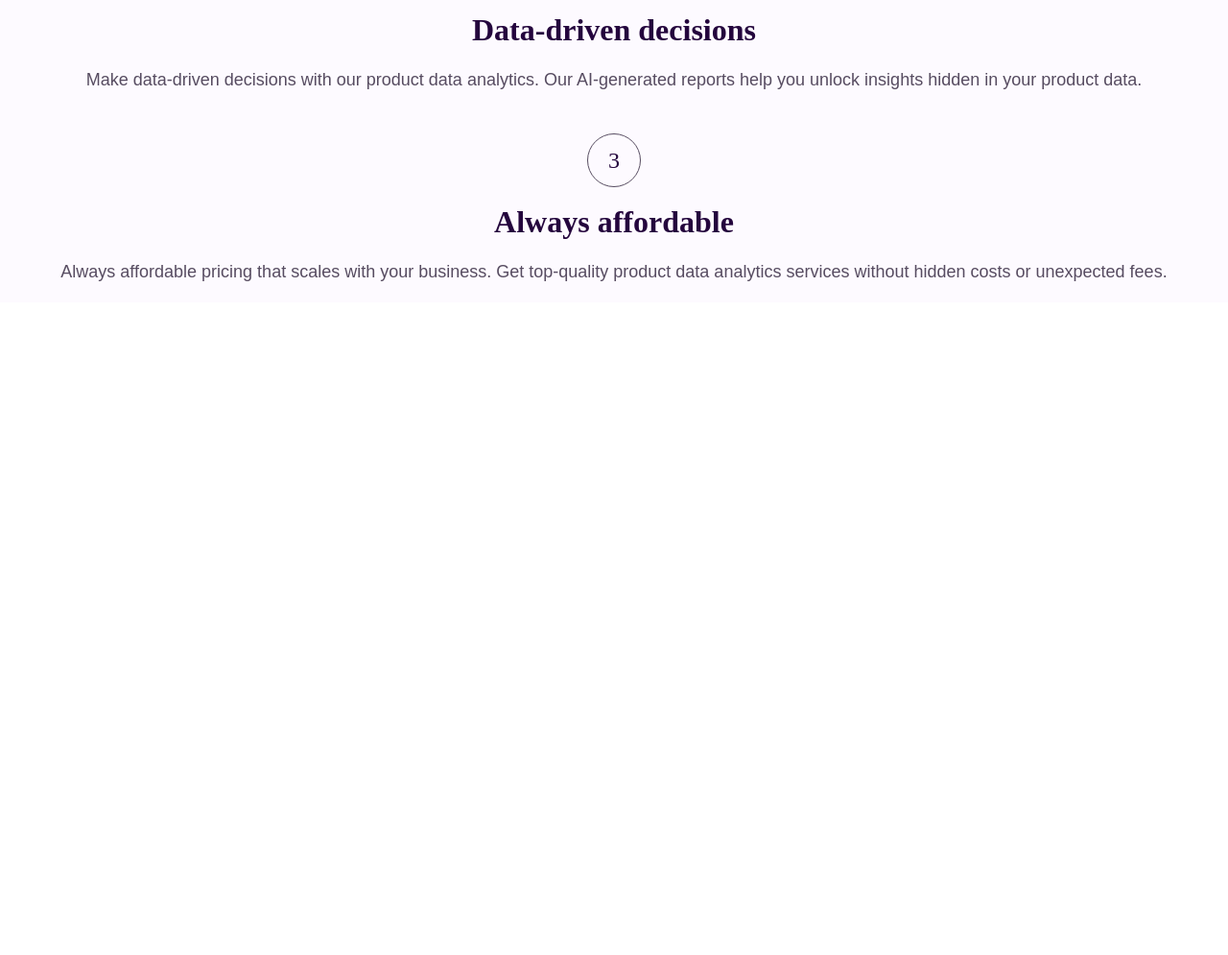
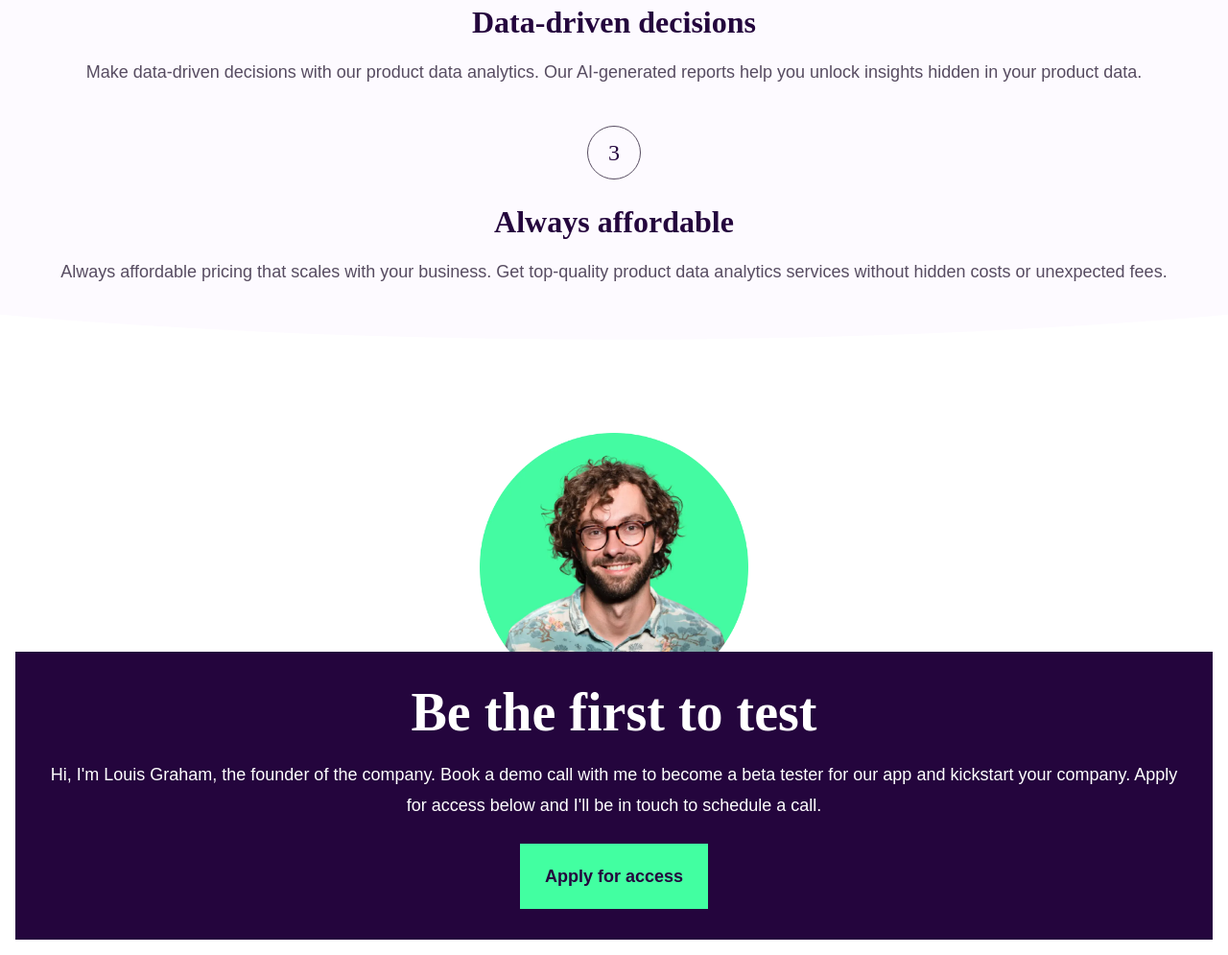
Before and after one commit to alexandermooney/Projects, a plain HTML site: page frontend-mentor/workit/workit-landing-page/starter-code/index.html in a window 1280 px wide. Shown: the part 941-1936 px from the top of the page at 96% size. Before the commit the page ends 1256 px from the top, so only its background shows below. Drawn offline with Linux system fonts and the light colour scheme; a web font is replaced by a local one.

Commit message:
added cta section

```diff
--- a/frontend-mentor/workit/workit-landing-page/starter-code/index.html
+++ b/frontend-mentor/workit/workit-landing-page/starter-code/index.html
@@ -50,7 +50,18 @@
       </div>
     </div>
 
-    <div class="test"></div>
+    <div class="cta">
+      <div class="cta__img">
+        <img src="assets/images/image-founder.webp" alt="">
+      </div>
+      <div class="cta__info">
+        <h3 class="heading--lg">Be the first to test</h3>
+        <p class="text--sm">Hi, I'm Louis Graham, the founder of the company. Book a demo call with me to become a beta
+          tester for our
+          app and kickstart your company. Apply for access below and I'll be in touch to schedule a call.</p>
+        <button class="btn btn--primary">Apply for access</button>
+      </div>
+    </div>
   </main>
 
 </body>
--- /dev/null
+++ b/frontend-mentor/workit/workit-landing-page/starter-code/scss/layout/_cta.scss
@@ -0,0 +1,28 @@
+.cta {
+  padding: 3rem 1rem 1rem; // or 21.75rem
+  @include flex(column, center, center);
+
+  &__img {
+    width: 17.5rem;
+    z-index: -1;
+    transform: translateY(5.5rem);
+
+    & img {
+      width: 100%;
+    }
+  }
+
+  &__info {
+    @include flex(column, center, center);
+    gap: 1rem;
+    padding: 2rem;
+    margin-top: 2rem;
+    text-align: center;
+    background-color: color(primary);
+    color: color(white);
+
+    & .btn {
+      margin-top: .5rem;
+    }
+  }
+}
--- a/frontend-mentor/workit/workit-landing-page/starter-code/scss/layout/_hero.scss
+++ b/frontend-mentor/workit/workit-landing-page/starter-code/scss/layout/_hero.scss
@@ -21,7 +21,7 @@
     width: 80%;
     max-width: 300px;
     position: absolute;
-    bottom: -25%;
+    bottom: -21%;
 
     & img {
       max-width: 100%;
--- a/frontend-mentor/workit/workit-landing-page/starter-code/scss/layout/_perks.scss
+++ b/frontend-mentor/workit/workit-landing-page/starter-code/scss/layout/_perks.scss
@@ -1,5 +1,5 @@
 .perks {
-  padding: 12.5rem 1rem 1rem;
+  padding: 11rem 1rem 1rem;
   @include flex(column, center, center);
   gap: 2.5rem;
   position: relative;
@@ -17,6 +17,7 @@
   &__number {
     width: 3rem;
     height: 3rem;
+    margin-bottom: .5rem;
     border: 1px solid color(primary-light);
     border-radius: 100%;
     font-family: font('heading');
--- a/frontend-mentor/workit/workit-landing-page/starter-code/scss/main.scss
+++ b/frontend-mentor/workit/workit-landing-page/starter-code/scss/main.scss
@@ -8,6 +8,7 @@
 @import 'components/header';
 
 @import 'layout/body';
+@import 'layout/cta';
 @import 'layout/hero';
 @import 'layout/perks';
 
```
Also changed, not shown: frontend-mentor/workit/workit-landing-page/starter-code/css/main.css.
